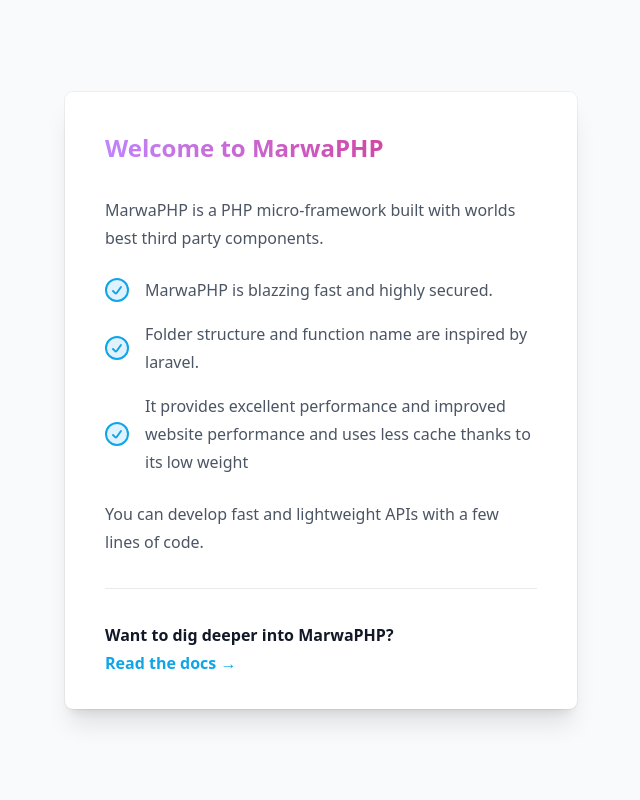
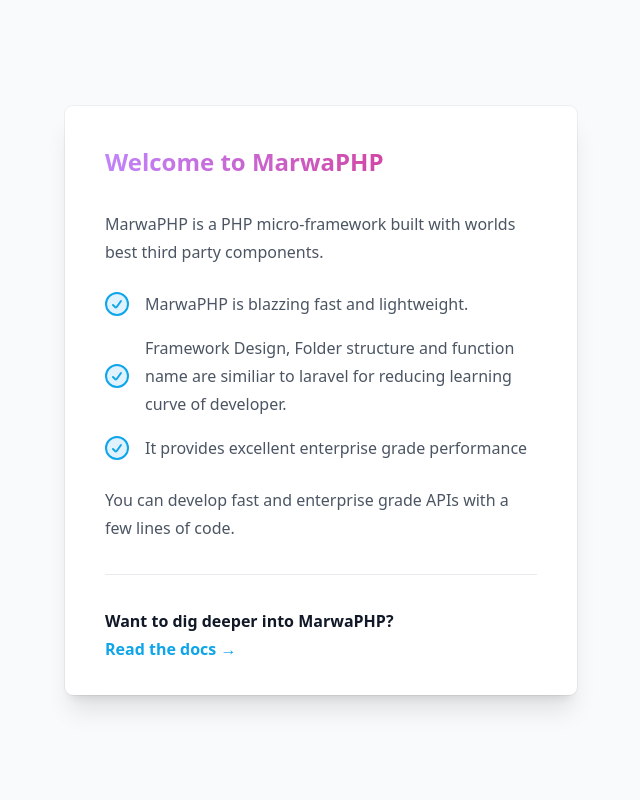
Before and after one commit to memran/marwa-php, a PHP site: template resources/views/index.twig in a window 1280 px wide. Shown: the whole page, without its empty margins (319-959 px from the left). Run offline with PHP 8.4, Linux system fonts and the light colour scheme; the template is opened without the code that fills it, so the values that code supplies are empty; some libraries are stand-ins or nearby versions.

Commit message:
Update view file

```diff
--- a/resources/views/index.twig
+++ b/resources/views/index.twig
@@ -24,8 +24,7 @@
                 <path d="m8 13 2.165 2.165a1 1 0 0 0 1.521-.126L16 9" fill="none" />
               </svg>
               <p class="ml-4">
-                MarwaPHP is blazzing fast and highly secured.
-
+                MarwaPHP is blazzing fast and lightweight.
               </p>
             </li>
             <li class="flex items-center">
@@ -34,7 +33,7 @@
                 <path d="m8 13 2.165 2.165a1 1 0 0 0 1.521-.126L16 9" fill="none" />
               </svg>
               <p class="ml-4">
-               Folder structure and function name are inspired by laravel.
+               Framework Design, Folder structure and function name are similiar to laravel for reducing learning curve of developer.
               </p>
             </li>
             <li class="flex items-center">
@@ -42,10 +41,10 @@
                 <circle cx="12" cy="12" r="11" />
                 <path d="m8 13 2.165 2.165a1 1 0 0 0 1.521-.126L16 9" fill="none" />
               </svg>
-              <p class="ml-4">It provides excellent performance and improved website performance and uses less cache thanks to its low weight</p>
+              <p class="ml-4">It provides excellent enterprise grade performance </p>
             </li>
           </ul>
-          <p>You can develop fast and lightweight APIs with a few lines of code.</p>
+          <p>You can develop fast and enterprise grade APIs with a few lines of code.</p>
         </div>
         <div class="pt-8 text-base font-semibold leading-7">
           <p class="text-gray-900">Want to dig deeper into MarwaPHP?</p>
```
